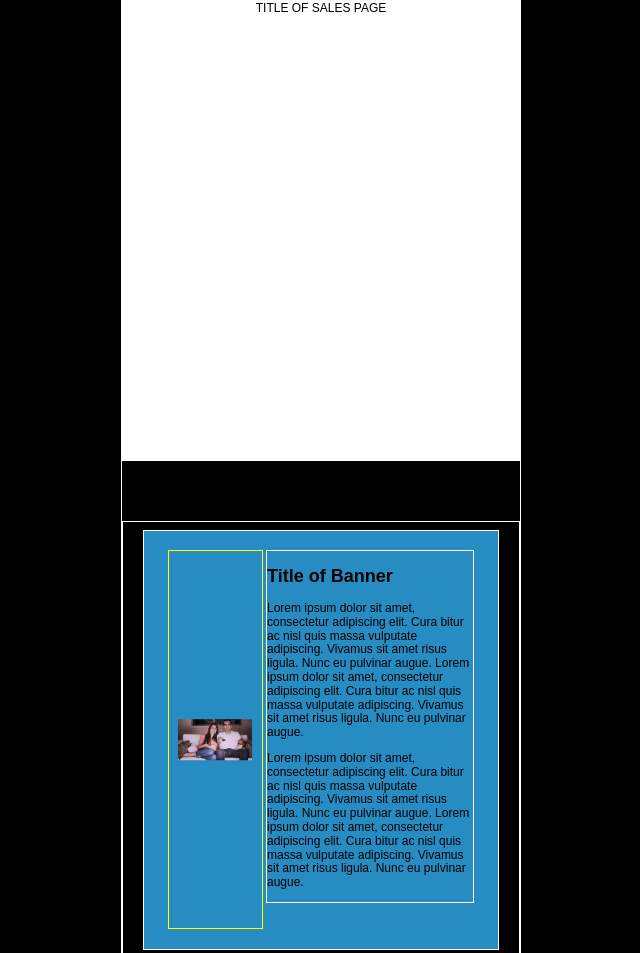
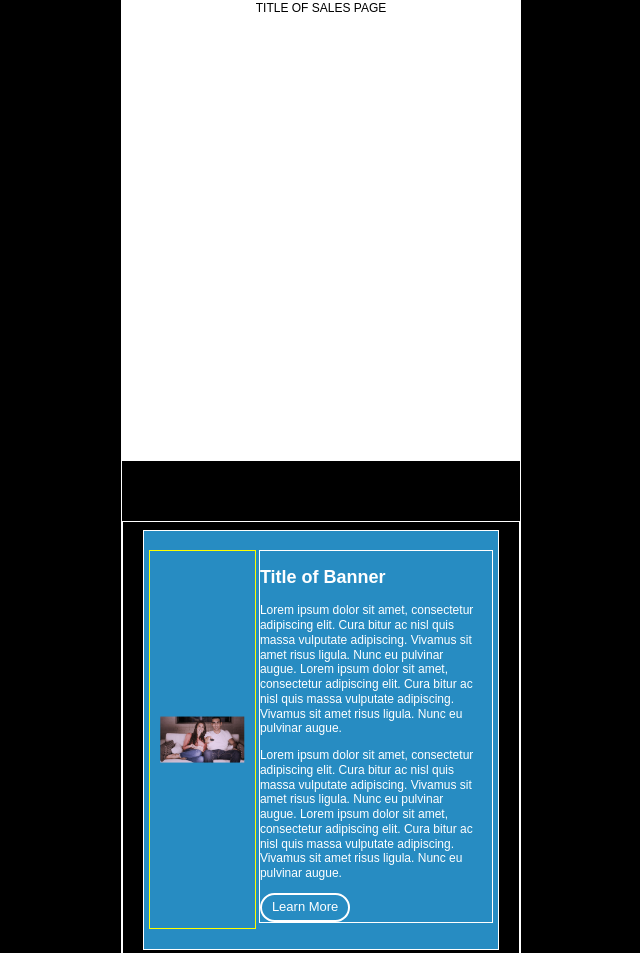
Before and after one commit to kganguly/FED, a website: page index.html in a window 1280 px wide. Shown: the top 953 px of the page, without its empty margins (319-959 px from the left). Drawn offline with nearby package versions, Linux system fonts and the light colour scheme.

Commit message:
Lead article very close to exact.

```diff
--- a/css/style.css
+++ b/css/style.css
@@ -43,7 +43,7 @@ article {
     margin: 2% auto 2% auto;
     display: inline-block;
     position: relative;
-    padding: 5%;
+    padding: 5% 0 5% 0;
 }
 
 #lead {
@@ -77,6 +77,18 @@ main.article {
     display: inline-block;
     width: 66%;
     text-align: left;
+    color: white;
+    padding-right: 10px;
+    line-height: 1.23;
+}
+
+.learn-more {
+    background-color: transparent;
+    border: solid 2px white;
+    padding: 5px 10px 5px 10px;
+    border-radius: 15px;
+    color: white;
+    font-size: 13px;
 }
 
 img {
--- a/index.html
+++ b/index.html
@@ -34,6 +34,7 @@
                         Cura bitur ac nisl quis massa vulputate adipiscing. Vivamus sit amet risus ligula. Nunc eu pulvinar
                         augue.
                     </p>
+                    <button class="learn-more">Learn More</button>
                 </main>
             </article>
             <article class="right" id="blurb">
```
